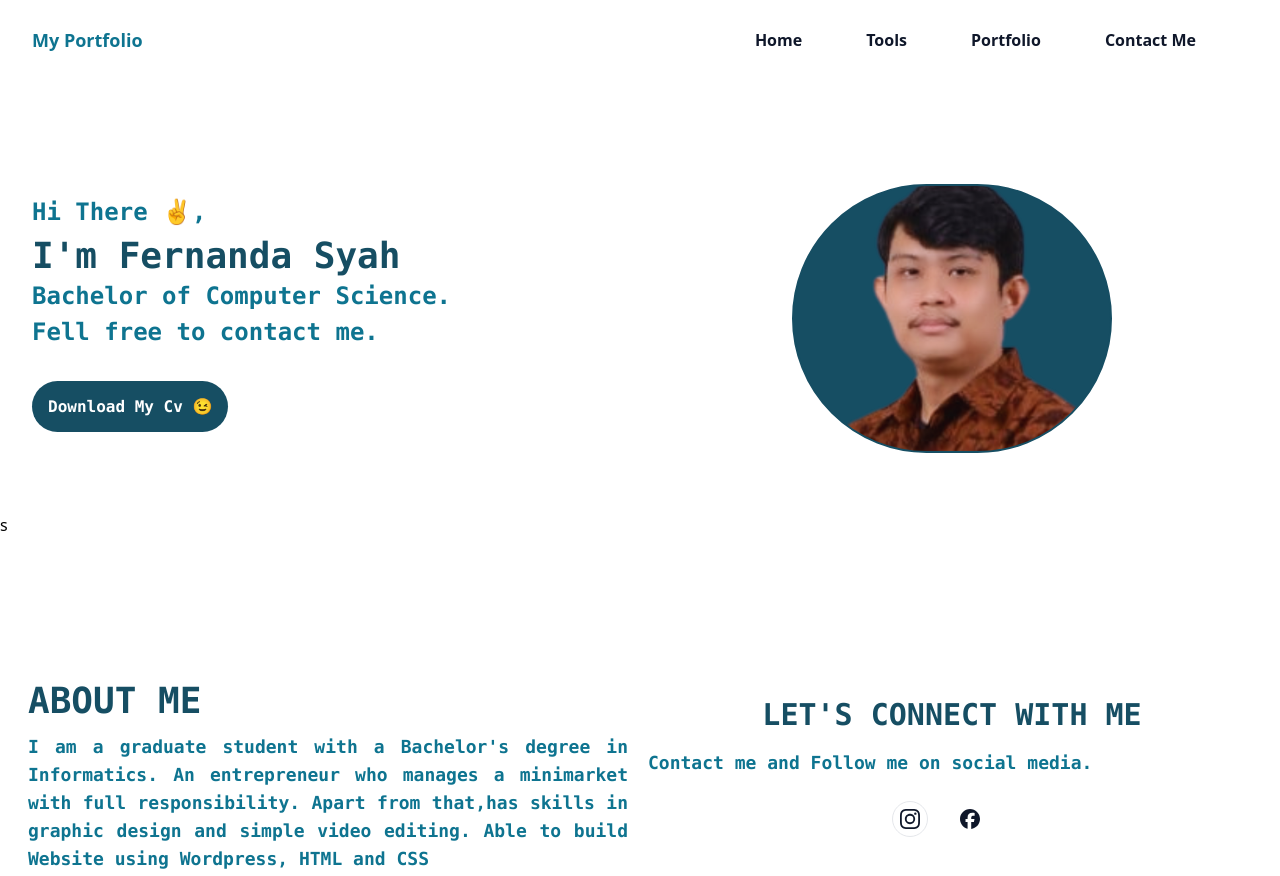
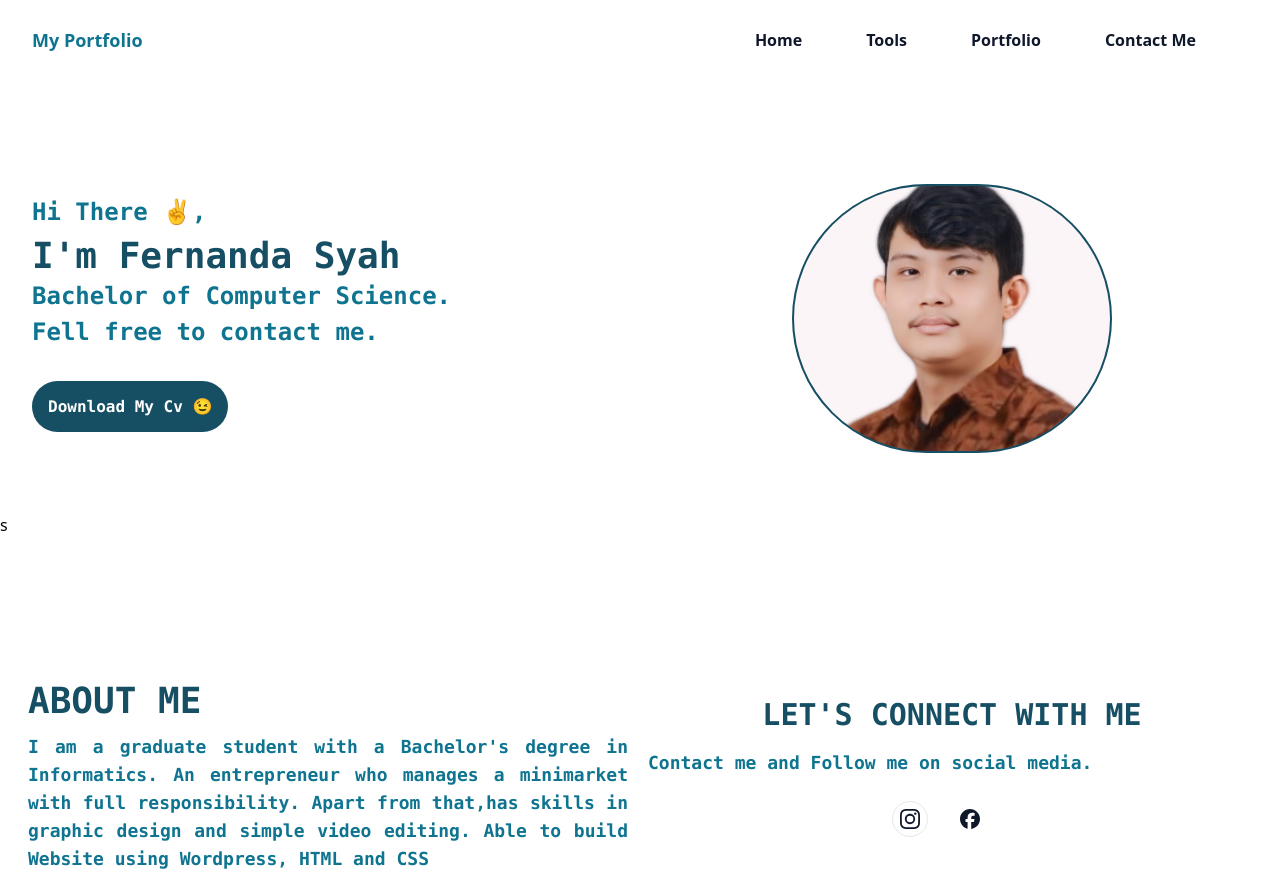
Before and after one commit to Fernansyah/MyPortfolio, a website: page index.html in a window 1280 px wide. Shown: the top 876 px of the page. Drawn offline with Linux system fonts and the light colour scheme.

Commit message:
File terbaruv2

```diff
--- a/index.html
+++ b/index.html
@@ -60,7 +60,7 @@
                 </div>
                 <div class="self end w-full lg:w-1/2 ">
                     <div class="mt-10 ">
-                        <img src="img/22.png" alt="Fernanda Syah" class="max-w-full w-80 bg-cyan-900 mx-auto mb-5 bg-transparent rounded-full border-2 border-dua ">
+                        <img src="img/remini.jpg" alt="Fernanda Syah" class="max-w-full w-80 bg-cyan-900 mx-auto mb-5 bg-transparent rounded-full border-2 border-dua ">
                     </div>
                 </div>
             </div>
```
Also changed, not shown: img/remini.jpg (added).
